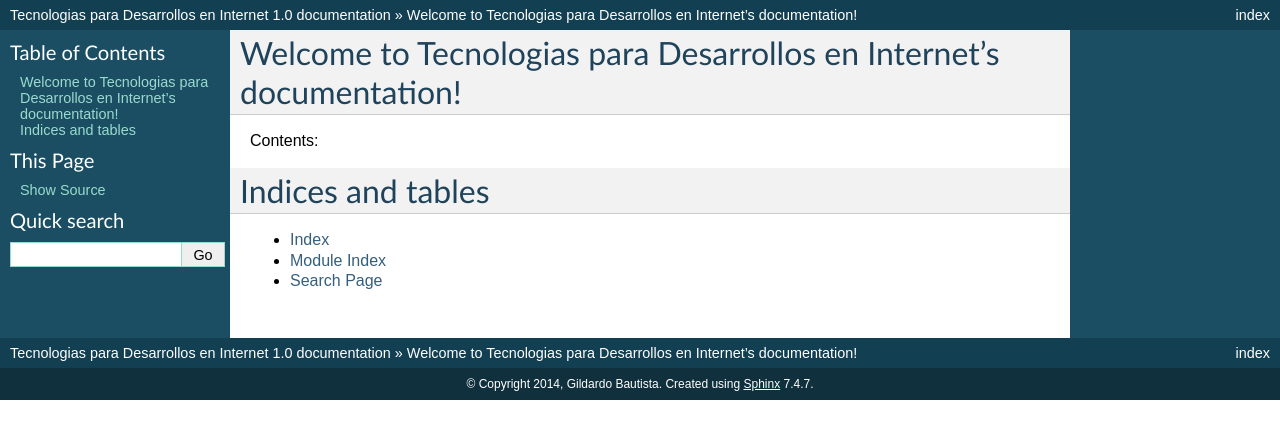
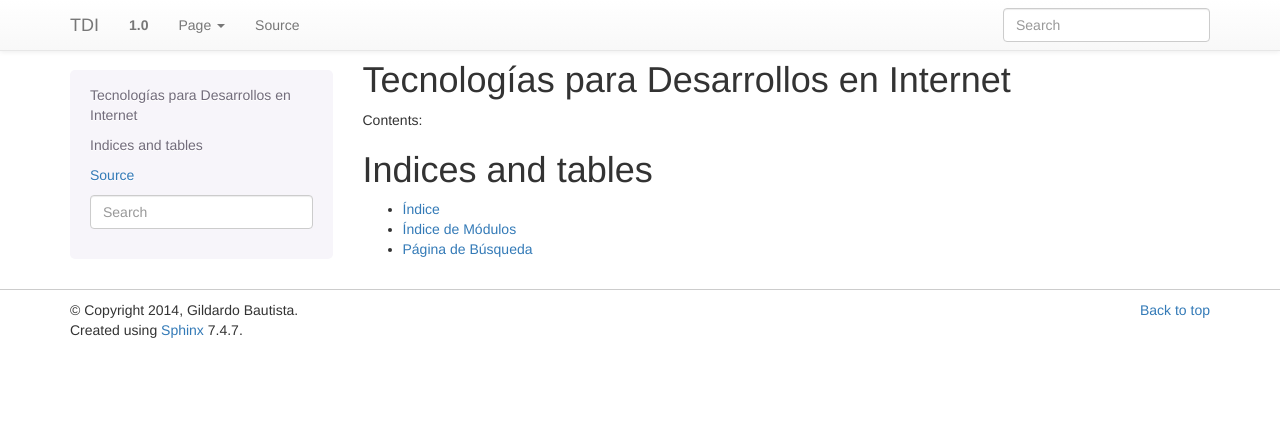
Before and after one commit to gil-cano/tdi.doc, a Sphinx documentation site: the page built from source/index.rst, in a window 1280 px wide. Shown: the top 439 px of the page. Built offline with Sphinx 7.4.7, drawn with Linux system fonts in a browser that asks for light colours.

Commit message:
add bootstrap theme

```diff
--- a/buildout.cfg
+++ b/buildout.cfg
@@ -9,7 +9,7 @@ eggs-directory = eggs
 recipe = zc.recipe.egg
 eggs =
     Sphinx
-    sphinx.themes.plone
+    sphinx_bootstrap_theme
 scripts =
     sphinx-build=sphinx-build
 
--- a/source/conf.py
+++ b/source/conf.py
@@ -1,6 +1,6 @@
 # -*- coding: utf-8 -*-
 #
-# Tecnologias para Desarrollos en Internet documentation build configuration file, created by
+# TDI documentation build configuration file, created by
 # sphinx-quickstart on Tue Jul 15 01:18:51 2014.
 #
 # This file is execfile()d with the current directory set to its
@@ -12,6 +12,7 @@
 # All configuration values have a default; values that are commented out
 # serve to show the default.
 
+import sphinx_bootstrap_theme
 import sys
 import os
 
@@ -43,7 +44,7 @@ source_suffix = '.rst'
 master_doc = 'index'
 
 # General information about the project.
-project = u'Tecnologias para Desarrollos en Internet'
+project = u'TDI'
 copyright = u'2014, Gildardo Bautista'
 
 # The version info for the project you're documenting, acts as replacement for
@@ -57,7 +58,7 @@ release = '1.0'
 
 # The language for content autogenerated by Sphinx. Refer to documentation
 # for a list of supported languages.
-#language = None
+language = 'es'
 
 # There are two options for replacing |today|: either, you set today to some
 # non-false value, then it is used:
@@ -98,7 +99,8 @@ pygments_style = 'sphinx'
 
 # The theme to use for HTML and HTML Help pages.  See the documentation for
 # a list of builtin themes.
-html_theme = 'default'
+# html_theme = 'default'
+html_theme = 'bootstrap'
 
 # Theme options are theme-specific and customize the look and feel of a theme
 # further.  For a list of options available for each theme, see the
@@ -107,6 +109,7 @@ html_theme = 'default'
 
 # Add any paths that contain custom themes here, relative to this directory.
 #html_theme_path = []
+html_theme_path = sphinx_bootstrap_theme.get_html_theme_path()
 
 # The name for this set of Sphinx documents.  If None, it defaults to
 # "<project> v<release> documentation".
@@ -176,7 +179,7 @@ html_static_path = ['_static']
 #html_file_suffix = None
 
 # Output file base name for HTML help builder.
-htmlhelp_basename = 'TecnologiasparaDesarrollosenInternetdoc'
+htmlhelp_basename = 'TDIdoc'
 
 
 # -- Options for LaTeX output ---------------------------------------------
@@ -196,7 +199,7 @@ latex_elements = {
 # (source start file, target name, title,
 #  author, documentclass [howto, manual, or own class]).
 latex_documents = [
-  ('index', 'TecnologiasparaDesarrollosenInternet.tex', u'Tecnologias para Desarrollos en Internet Documentation',
+  ('index', 'TDI.tex', u'TDI Documentation',
    u'Gildardo Bautista', 'manual'),
 ]
 
@@ -226,7 +229,7 @@ latex_documents = [
 # One entry per manual page. List of tuples
 # (source start file, name, description, authors, manual section).
 man_pages = [
-    ('index', 'tecnologiasparadesarrolloseninternet', u'Tecnologias para Desarrollos en Internet Documentation',
+    ('index', 'tdi', u'TDI Documentation',
      [u'Gildardo Bautista'], 1)
 ]
 
@@ -240,8 +243,8 @@ man_pages = [
 # (source start file, target name, title, author,
 #  dir menu entry, description, category)
 texinfo_documents = [
-  ('index', 'TecnologiasparaDesarrollosenInternet', u'Tecnologias para Desarrollos en Internet Documentation',
-   u'Gildardo Bautista', 'TecnologiasparaDesarrollosenInternet', 'One line description of project.',
+  ('index', 'TDI', u'TDI Documentation',
+   u'Gildardo Bautista', 'TDI', 'One line description of project.',
    'Miscellaneous'),
 ]
 
--- a/source/index.rst
+++ b/source/index.rst
@@ -3,8 +3,8 @@
    You can adapt this file completely to your liking, but it should at least
    contain the root `toctree` directive.
 
-Welcome to Tecnologias para Desarrollos en Internet's documentation!
-====================================================================
+Tecnologías para Desarrollos en Internet
+========================================
 
 Contents:
 
```
